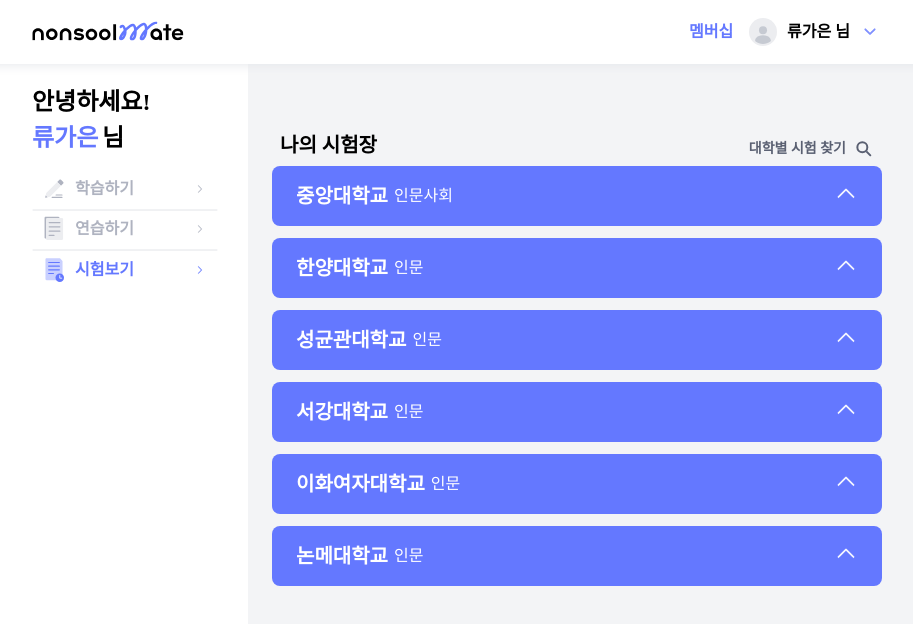
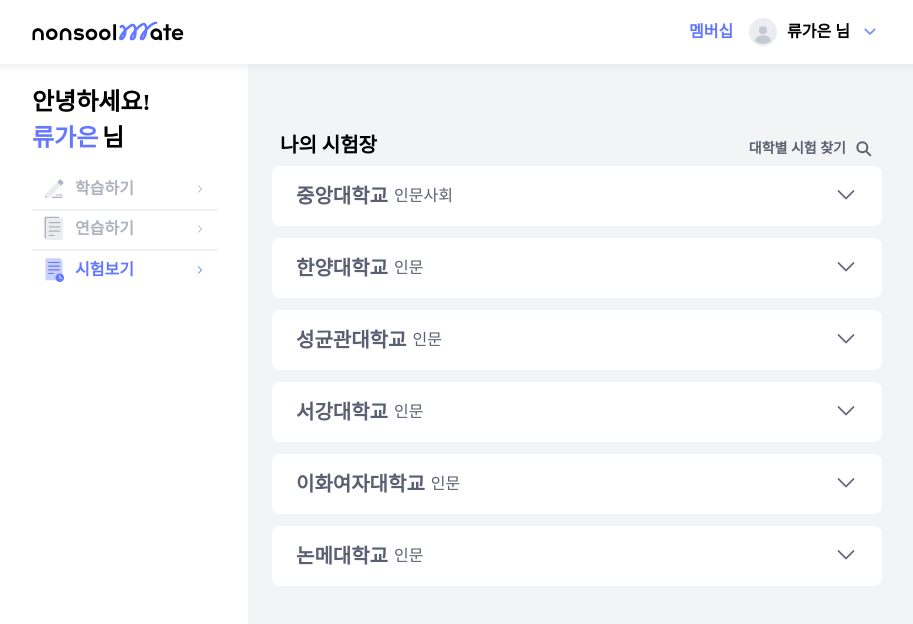
Before and after one commit to nonsoolmate-official/nonsoolmate-client, a React (Vite) app in the folder nonsoolmateClient/: page /home/test in a window 1280 px wide. Shown: the top 624 px of the page, without its empty margins (183-1096 px from the left). Built offline with nearby package versions, Linux system fonts and the light colour scheme; a web font is replaced by a local one.

Commit message:
[ design/#37 ] homeTest 페이지 UI

```diff
--- a/nonsoolmateClient/src/home/homeTest/HomeTestSet.tsx
+++ b/nonsoolmateClient/src/home/homeTest/HomeTestSet.tsx
@@ -1,13 +1,13 @@
 import styled from "styled-components";
 import { SetUnsetContainerLayout } from "style/layout/SetUnsetLayout";
-import { SearchIc, UpArrowBoldIc } from "@assets/index";
+import { DownArrowBoldIc, SearchIc, UpArrowBoldIc } from "@assets/index";
 import { commonFlex } from "style/commonStyle";
 import { useState } from "react";
 import { universityLists } from "home/core/universityLists";
 import SelectedUniversityToggle from "./components/SelectedUniversityToggle";
 
 export default function HomeTestSet() {
-  const [selectedUniversityId, setSelectedUniversityId] = useState<number>(0);
+  const [selectedUniversityId, setSelectedUniversityId] = useState<number | null>(null);
 
   function handleSelectedUniversityId(id: number) {
     setSelectedUniversityId(id);
@@ -25,18 +25,21 @@ export default function HomeTestSet() {
       <SelectedUniversityLists>
         {universityLists.map((data) => {
           const { universityId, universityName, universityCategory, examList } = data;
+          const isSelected = selectedUniversityId === universityId;
+
           return (
             <div key={universityId}>
-              <SelectedUniversityButton type="button" onClick={() => handleSelectedUniversityId(universityId)}>
+              <SelectedUniversityButton
+                type="button"
+                onClick={() => handleSelectedUniversityId(universityId)}
+                $isSelected={isSelected}>
                 <UniversityBox>
-                  <Name>{universityName}</Name>
-                  <Category>{universityCategory}</Category>
+                  <Name $isSelected={isSelected}>{universityName}</Name>
+                  <Category $isSelected={isSelected}>{universityCategory}</Category>
                 </UniversityBox>
-                <UpArrowBoldIcon />
+                {isSelected ? <UpArrowBoldIcon /> : <DownArrowBoldIcon />}
               </SelectedUniversityButton>
-              {selectedUniversityId === universityId && (
-                <SelectedUniversityToggle universityId={universityId} examList={examList} />
-              )}
+              {isSelected && <SelectedUniversityToggle universityId={universityId} examList={examList} />}
             </div>
           );
         })}
@@ -88,15 +91,13 @@ const SelectedUniversityLists = styled.section`
   padding: 0;
 `;
 
-const SelectedUniversityButton = styled.button`
+const SelectedUniversityButton = styled.button<{ $isSelected: boolean }>`
   display: flex;
   justify-content: space-between;
-
-  /* width: 69.6rem; */
   width: 100%;
   padding: 1.6rem 2.4rem;
   border-radius: 8px;
-  background-color: ${({ theme }) => theme.colors.main_blue};
+  background-color: ${({ theme, $isSelected }) => ($isSelected ? theme.colors.main_blue : theme.colors.white)};
 `;
 
 const UniversityBox = styled.section`
@@ -104,20 +105,25 @@ const UniversityBox = styled.section`
   gap: 0.6rem;
 `;
 
-const Name = styled.p`
+const Name = styled.p<{ $isSelected: boolean }>`
   ${({ theme }) => theme.fonts.Headline5};
 
-  color: ${({ theme }) => theme.colors.white};
+  color: ${({ theme, $isSelected }) => ($isSelected ? theme.colors.white : theme.colors.grey_700)};
 `;
 
-const Category = styled.p`
+const Category = styled.p<{ $isSelected: boolean }>`
   ${({ theme }) => theme.fonts.Body4};
 
   padding: 0.2rem 0;
-  color: ${({ theme }) => theme.colors.white};
+  color: ${({ theme, $isSelected }) => ($isSelected ? theme.colors.white : theme.colors.grey_700)};
 `;
 
 const UpArrowBoldIcon = styled(UpArrowBoldIc)`
   width: 2.4rem;
   height: 2.4rem;
 `;
+
+const DownArrowBoldIcon = styled(DownArrowBoldIc)`
+  width: 2.4rem;
+  height: 2.4rem;
+`;
```
